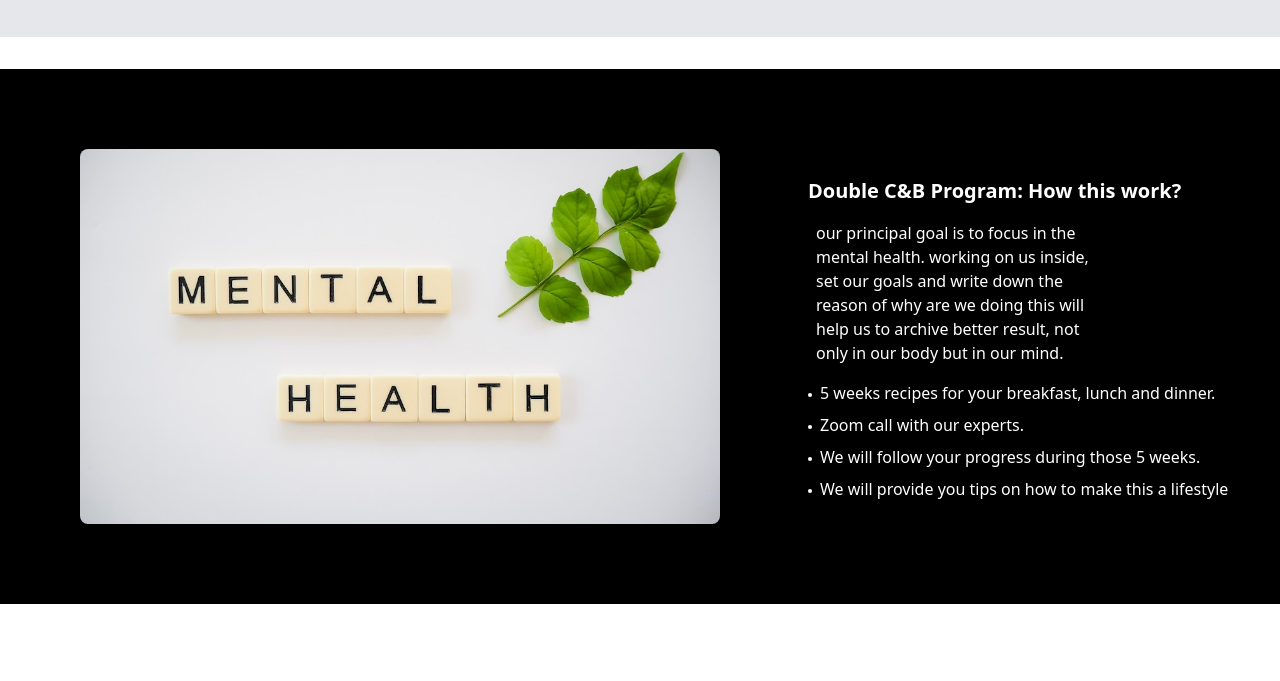
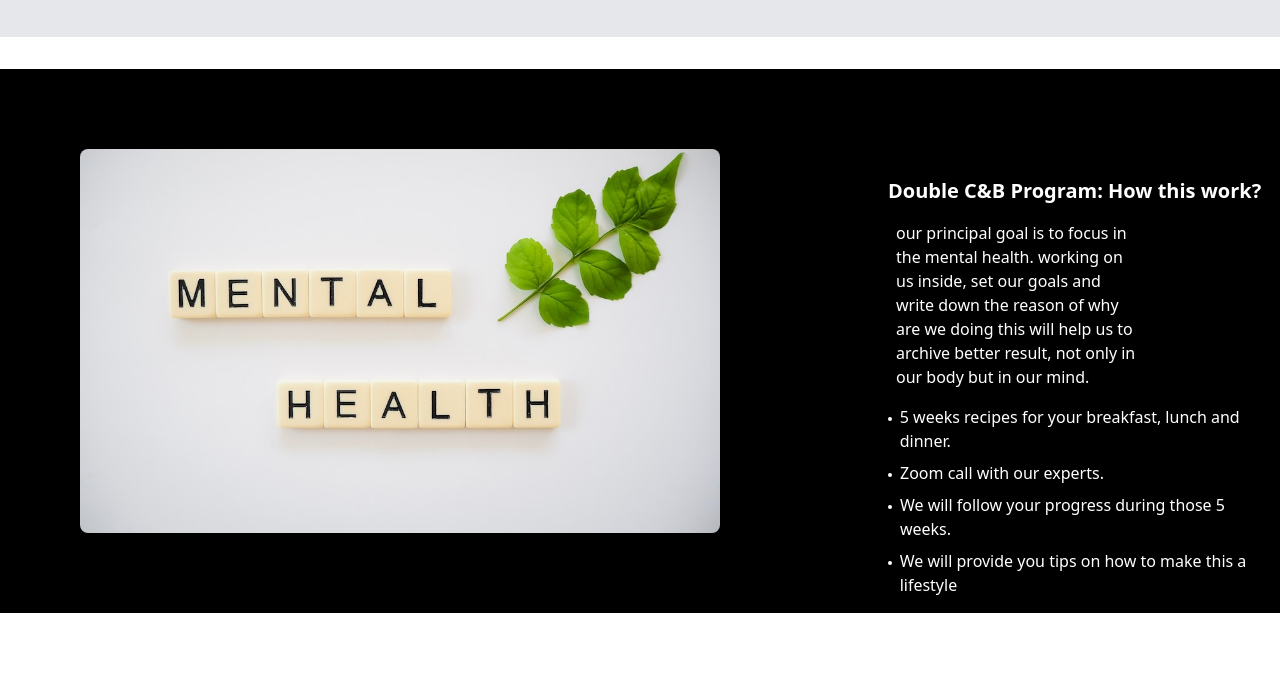
Before and after one commit to abinavedavana/TailwindCss, a plain HTML site: page task2.html in a window 1280 px wide. Shown: the part 741-1422 px from the top of the page. Drawn offline with nearby package versions, Linux system fonts and the light colour scheme.

Commit message:
Added extra files

```diff
--- a/task2.html
+++ b/task2.html
@@ -7,6 +7,8 @@
     <script src="https://cdn.jsdelivr.net/npm/@tailwindcss/browser@4"></script>
 </head>
 <body class="font-sans">
+
+
      <!-- Navbar -->
 
     <nav class="flex flex-wrap justify-between  p-2 ">
@@ -73,9 +75,9 @@
     </div>
 
 
-    <div class="flex flex-col md:flex-row justify-evenly bg-black ">
+    <div class="flex flex-col lg:flex-row justify-evenly bg-black ">
         <img src="p2.jpg" alt="p2" class="w-auto h-auto rounded-lg m-20 md:w-1/2">
-        <div class="text-white p-2 mt-25">
+        <div class=" text-white p-2 mt-25 ml-20 ">
             <p class="font-extrabold text-xl mb-2">Double C&B Program: How this work?</p>
             <p class="w-2/3 p-2 mb-2">our principal goal is to focus in the mental health. working on us inside, set our goals and write down the reason of why are we doing this will help us to archive better result, not only in our body but in our mind.</p>
 
```
